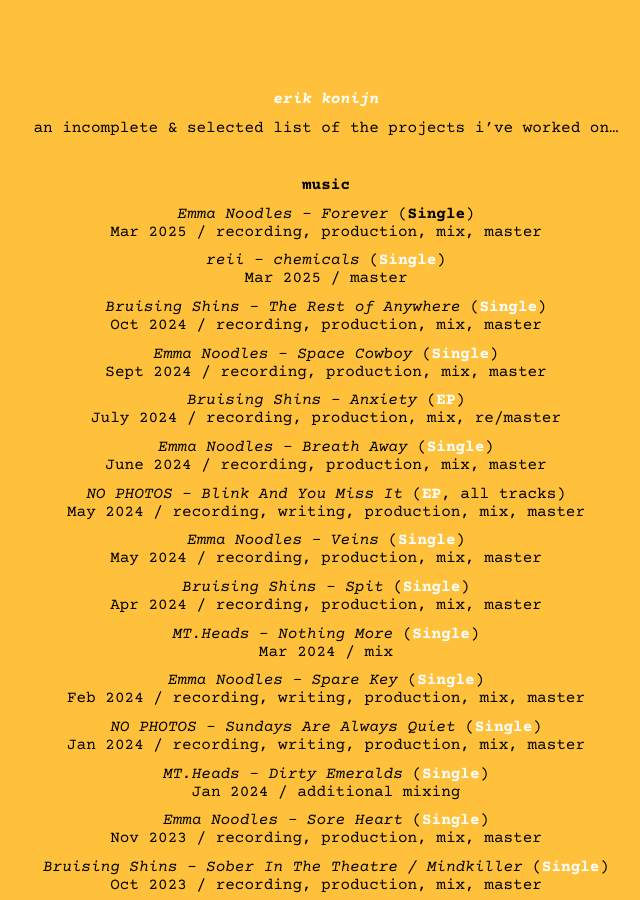
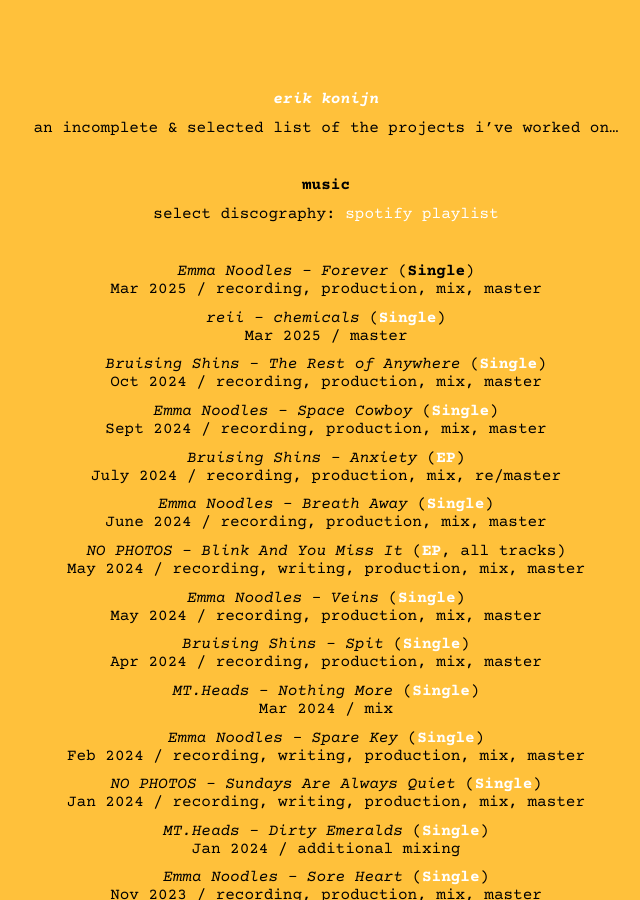
Before and after one commit to erikonijn/erikonijn.github.io, a Jekyll site: the page built from pages/credits.md, in a window 1280 px wide and 900 px high. Shown: the whole window, without its empty margins (314-954 px from the left). Built offline with Jekyll 4.4.1, drawn with Linux system fonts in a browser that asks for light colours.

Commit message:
add Spotify playlist link

```diff
--- a/pages/credits.md
+++ b/pages/credits.md
@@ -12,6 +12,10 @@ an incomplete & selected list of the projects i've worked on...
 &nbsp;
 
 **music**
+
+select discography: [spotify playlist](https://open.spotify.com/playlist/78OtVmRLnebhOizDaa6j27)
+
+&nbsp;
 
 *Emma Noodles - Forever* (**Single**)
 Mar 2025 / recording, production, mix, master
```
